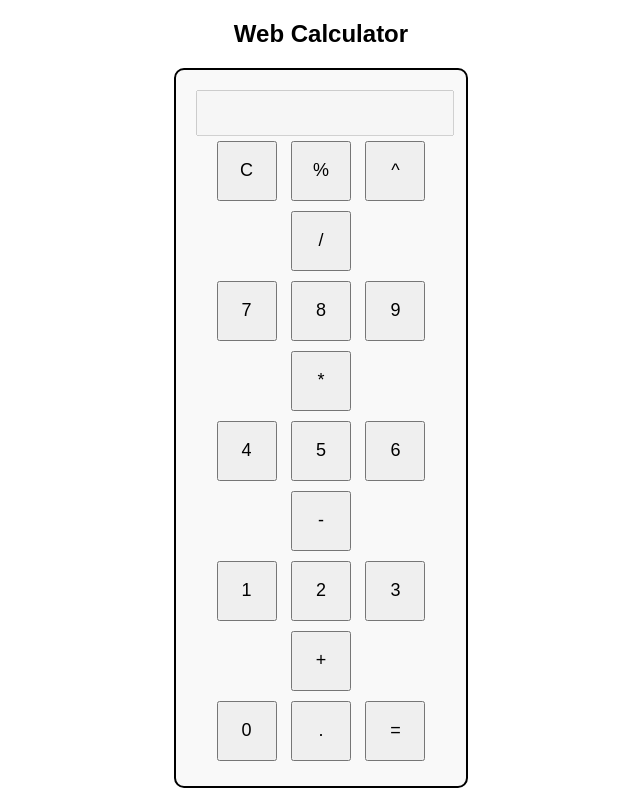
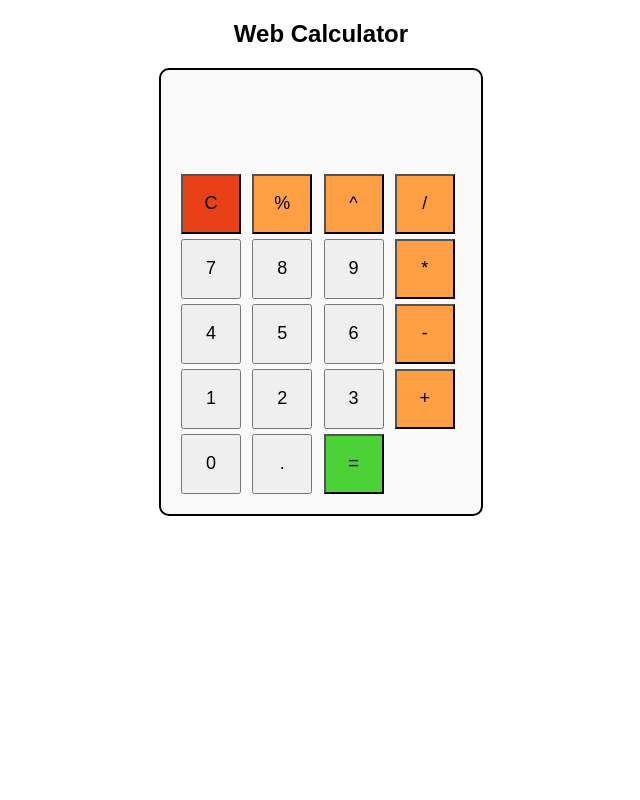
Before and after one commit to AutoDevAcademy/Calculator-pwa, a plain HTML site: page index.html in a window 1280 px wide. Shown: the whole page, without its empty margins (319-959 px from the left). Drawn offline with Linux system fonts and the light colour scheme.

Commit message:
Add files via upload

```diff
--- a/index.html
+++ b/index.html
@@ -7,39 +7,66 @@
     <link rel="manifest" href="manifest.json">
     <style>
         body { font-family: Arial, sans-serif; text-align: center; }
-        #calculator { width: 250px; margin: auto; padding: 20px; border: 2px solid black; border-radius: 10px; background-color: #f9f9f9; }
-        #display { width: 100%; height: 40px; text-align: right; font-size: 20px; }
-        .btn { width: 60px; height: 60px; font-size: 18px; margin: 5px; }
+        #calculator {
+            width: 280px;
+            margin: auto;
+            padding: 20px;
+            border: 2px solid black;
+            border-radius: 10px;
+            background-color: #f9f9f9;
+            display: grid;
+            grid-template-columns: repeat(4, 1fr);
+            gap: 5px;
+        }
+        #expression, #display {
+            grid-column: span 4;
+            height: 40px;
+            text-align: right;
+            font-size: 20px;
+            border: none;
+            background: none;
+        }
+        #expression { color: gray; height: 30px; font-size: 16px; }
+        .btn {
+            width: 60px;
+            height: 60px;
+            font-size: 18px;
+            text-align: center;
+        }
+        .btn.operator { background-color: #ff9f43; }
+        .btn.equal { background-color: #4cd137; }
+        .btn.clear { background-color: #e84118; }
     </style>
 </head>
 <body>
     <h2>Web Calculator</h2>
     <div id="calculator">
+        <input type="text" id="expression" disabled>
         <input type="text" id="display" disabled>
-        <br>
-        <button class="btn" onclick="clearDisplay()">C</button>
-        <button class="btn" onclick="appendCharacter('%')">%</button>
-        <button class="btn" onclick="appendCharacter('^')">^</button>
-        <button class="btn" onclick="appendCharacter('/')">/</button>
-        <br>
+
+        <button class="btn clear" onclick="clearDisplay()">C</button>
+        <button class="btn operator" onclick="appendCharacter('%')">%</button>
+        <button class="btn operator" onclick="appendCharacter('^')">^</button>
+        <button class="btn operator" onclick="appendCharacter('/')">/</button>
+
         <button class="btn" onclick="appendCharacter('7')">7</button>
         <button class="btn" onclick="appendCharacter('8')">8</button>
         <button class="btn" onclick="appendCharacter('9')">9</button>
-        <button class="btn" onclick="appendCharacter('*')">*</button>
-        <br>
+        <button class="btn operator" onclick="appendCharacter('*')">*</button>
+
         <button class="btn" onclick="appendCharacter('4')">4</button>
         <button class="btn" onclick="appendCharacter('5')">5</button>
         <button class="btn" onclick="appendCharacter('6')">6</button>
-        <button class="btn" onclick="appendCharacter('-')">-</button>
-        <br>
+        <button class="btn operator" onclick="appendCharacter('-')">-</button>
+
         <button class="btn" onclick="appendCharacter('1')">1</button>
         <button class="btn" onclick="appendCharacter('2')">2</button>
         <button class="btn" onclick="appendCharacter('3')">3</button>
-        <button class="btn" onclick="appendCharacter('+')">+</button>
-        <br>
+        <button class="btn operator" onclick="appendCharacter('+')">+</button>
+
         <button class="btn" onclick="appendCharacter('0')">0</button>
         <button class="btn" onclick="appendCharacter('.')">.</button>
-        <button class="btn" onclick="calculateResult()">=</button>
+        <button class="btn equal" onclick="calculateResult()">=</button>
     </div>
 
     <script>
@@ -48,6 +75,7 @@
         }
 
         function clearDisplay() {
+            document.getElementById('expression').value = '';
             document.getElementById('display').value = '';
         }
 
@@ -55,7 +83,9 @@
             let expression = document.getElementById('display').value;
             try {
                 expression = expression.replace(/\^/g, '**');
-                document.getElementById('display').value = eval(expression);
+                let result = eval(expression);
+                document.getElementById('expression').value = expression + ' =';
+                document.getElementById('display').value = result;
             } catch (error) {
                 document.getElementById('display').value = 'Error';
             }
```
